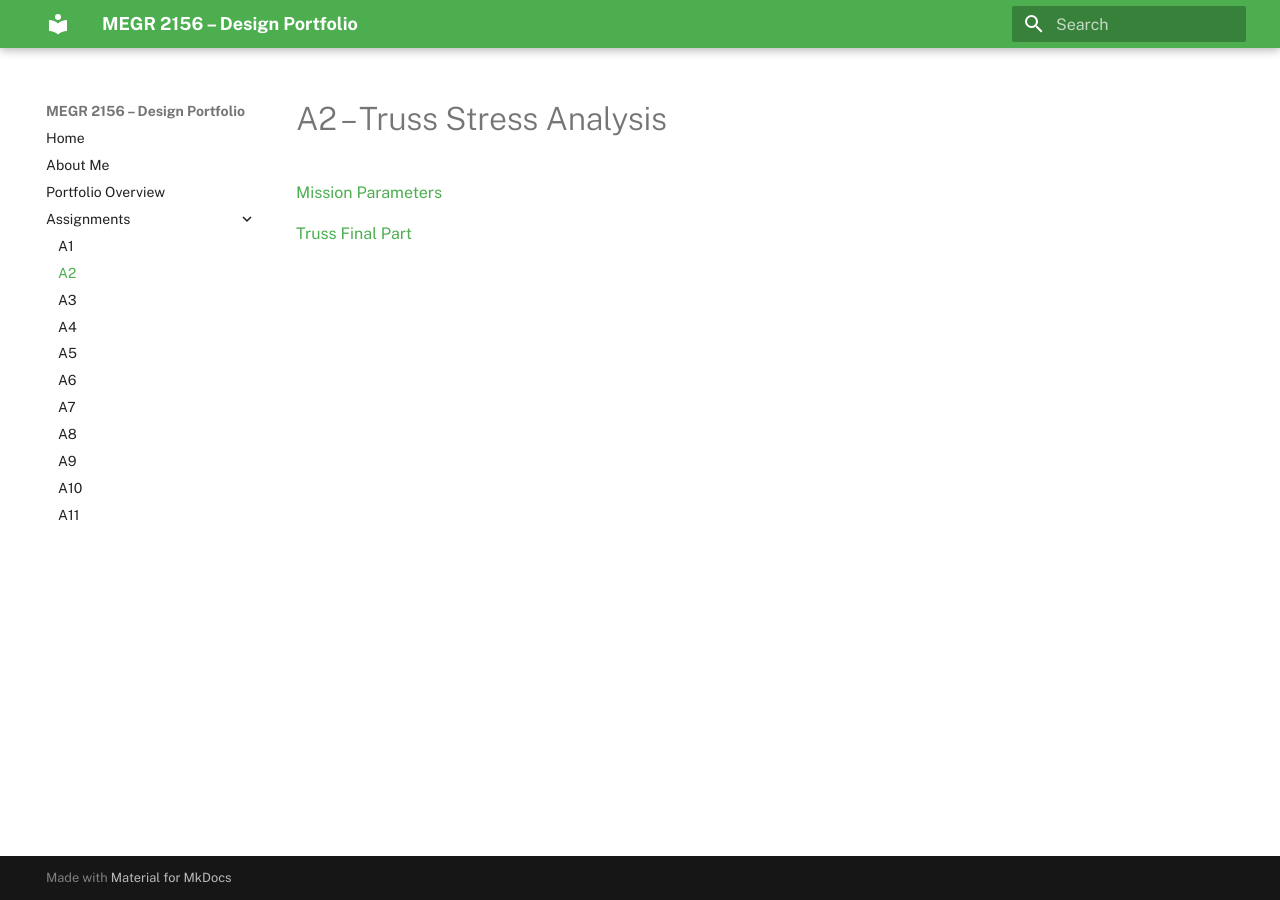
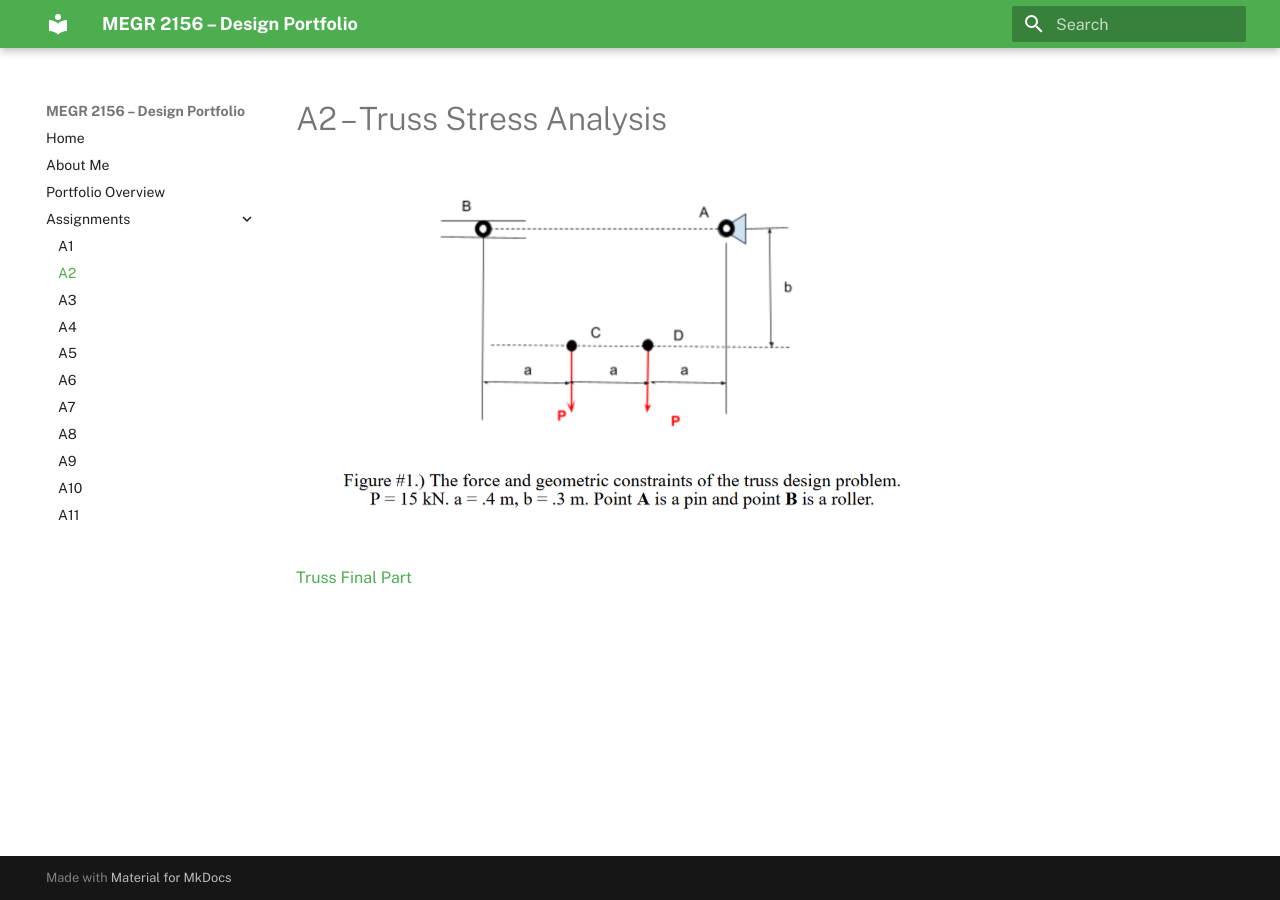
Before and after one commit to Jmswanchara/megr2156-portfolio, an MkDocs documentation site: the page built from docs/assignments/A02/index.md, in a window 1280 px wide. Built offline with MkDocs 1.6.1 and Material for MkDocs 9.7.7, drawn with Linux system fonts in a browser that asks for light colours.

Commit message:
Fix image syntax for mission parameters in index.md

```diff
--- a/docs/assignments/A02/index.md
+++ b/docs/assignments/A02/index.md
@@ -1,5 +1,5 @@
 # A2 – Truss Stress Analysis
 
-[Mission Parameters](parameters_ss.png)
+![Mission Parameters](parameters_ss.png)
 
 [Truss Final Part](trussfinal.prt.1)
```
